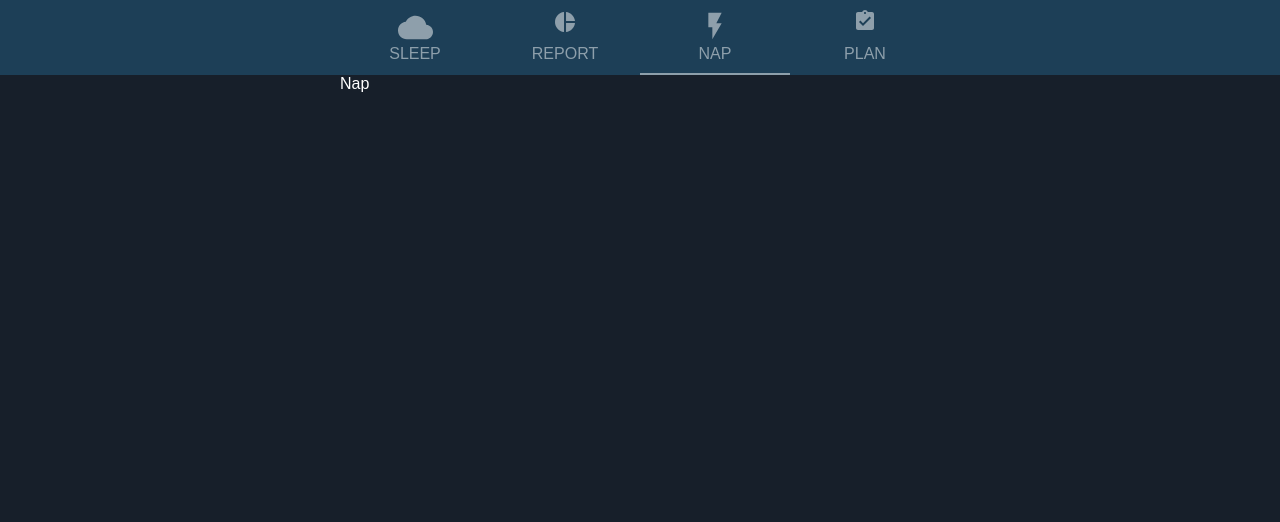
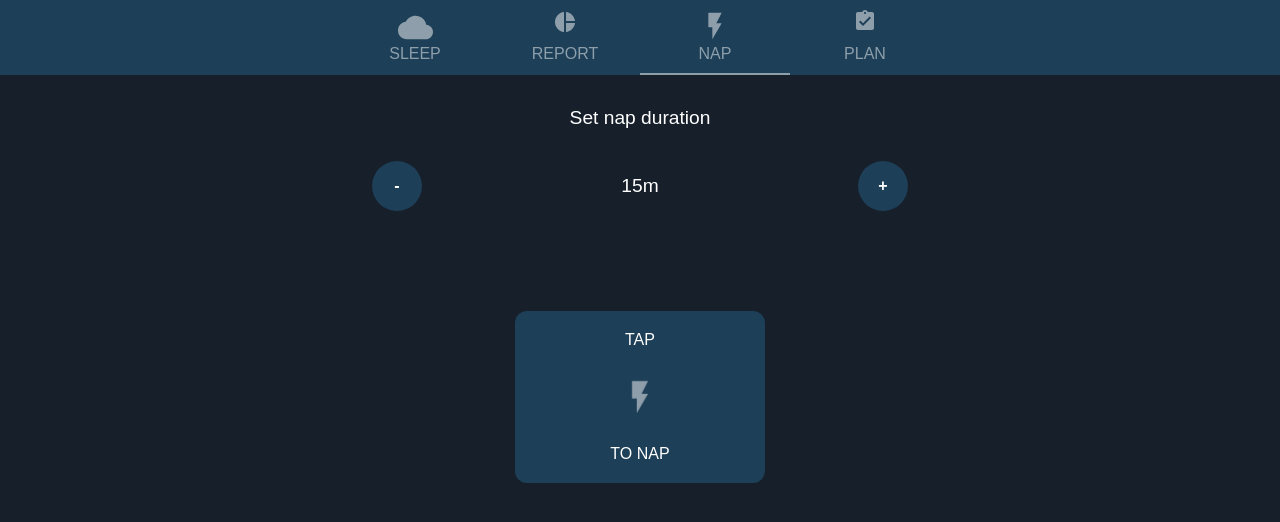
Before and after one commit to szczupag/rested, a React (Create React App) app: page /nap in a window 1280 px wide. Shown: the top 522 px of the page. Built offline with nearby package versions, Linux system fonts and the light colour scheme.

Commit message:
create Nap component & refactor Start view & add sleep rating

```diff
--- a/package.json
+++ b/package.json
@@ -16,7 +16,8 @@
     "react-dom": "^16.12.0",
     "react-router-dom": "^5.1.2",
     "react-scripts": "3.3.0",
-    "react-select": "^3.0.8"
+    "react-select": "^3.0.8",
+    "react-stars": "^2.2.5"
   },
   "scripts": {
     "start": "react-scripts start",
--- a/src/Page/Nap.js
+++ b/src/Page/Nap.js
@@ -1,8 +1,66 @@
-import React from 'react'
-import PageWrapper from './PageWrapper'
+import React, { Component } from 'react'
+import moment from 'moment'
+import nap from '../assets/nap.svg'
+import Sleeping from '../Sleeping'
+import Start from './Start'
 
-const Nap = () => (
-    "Nap"
-)
+class Nap extends Component {
+    constructor(props) {
+        super(props)
+        this.state = {
+            from: moment(),
+            to: moment().add(15, 'minutes'),
+            napStart: false,
+        }
+    }
+
+    durationDecrease = () => {
+        if (this.state.to > this.state.from) {
+            this.setState(prevState => ({ to: prevState.to.subtract(15, 'minutes') }))
+        }
+    }
+
+    durationIncrease = () => {
+        this.setState(prevState => ({ to: prevState.to.add(15, 'minutes') }))
+    }
+
+    getDuration = () => {
+        const duration = this.state.to - this.state.from
+        const minutes = Math.floor((duration / 1000 / 60) % 60)
+        const hours = Math.floor((duration / (1000 * 60 * 60)) % 24)
+        if (hours == 0) {
+            return `${minutes}m`
+        }
+        return `${hours}h ${minutes}m`
+    }
+
+    render() {
+        if (!this.state.napStart) {
+            return (
+                <>
+                    <h2>Set nap duration</h2>
+                    <div className="nap-controls-wrapper">
+                        <button onClick={this.durationDecrease}>-</button>
+                        <p className="nap-duration">{this.getDuration()}</p>
+                        <button onClick={this.durationIncrease}>+</button>
+                    </div>
+                    <div className="nap-start-wrapper">
+                        <p>Tap</p>
+                        <img src={nap} onClick={() => this.setState({ napStart: true })} />
+                        <p>to nap</p>
+                    </div>
+                </>
+            )
+        }
+        return (
+            <Start onBack={() => this.setState({ napStart: false })}>
+                <Sleeping>
+                    <p className="wake-up-time">Napping</p>
+                </Sleeping>
+            </Start>
+        )
+    }
+
+}
 
 export default Nap
--- a/src/Page/Sleep.js
+++ b/src/Page/Sleep.js
@@ -4,7 +4,8 @@ import Button from '../Button'
 import Tooltip from 'rc-tooltip';
 import Slider from 'rc-slider';
 import moment from 'moment'
-import SleepStart from './SleepStart'
+import Start from './Start'
+import Sleeping from '../Sleeping'
 
 import 'rc-slider/assets/index.css';
 import 'rc-tooltip/assets/bootstrap.css';
@@ -109,11 +110,14 @@ class Sleep extends Component {
             )
         }
         return (
-            <SleepStart
-                sleepStart={this.state.from}
-                wakeUpTime={this.state.to}
+            <Start
                 onBack={() => this.setState({ sleepStart: false })}
-            />
+            >
+                <h1>Estimated Wake Up Time</h1>
+                <Sleeping>
+                    <p className="wake-up-time">{this.state.to}</p>
+                </Sleeping>
+            </Start>
         );
     }
 }
--- a/src/Page/SleepStart.js
+++ /dev/null
@@ -1,42 +0,0 @@
-import React, { Component } from 'react'
-import Button from '../Button'
-import Sleeping from '../Sleeping'
-import PutMaskOn from '../PutMaskOn'
-
-class SleepStart extends Component {
-    constructor(props) {
-        super(props);
-        this.state = {
-            hidden: true
-        }
-    }
-
-    componentDidMount() {
-        setTimeout(() => {
-            this.setState({ hidden: false });
-        }, 4000);
-    }
-
-    render() {
-        return (
-            <div className="sleep-start-wrapper">
-                {this.state.hidden
-                    ? (
-                        <PutMaskOn />
-                    )
-                    : (
-                        <>
-                            <h1>Estimated Wake Up Time</h1>
-                            <Sleeping>
-                                <p className="wake-up-time">{this.props.wakeUpTime}</p>
-                            </Sleeping>
-                            <Button onClick={this.props.onBack}>Stop</Button>
-                        </>
-
-                    )}
-            </div>
-        )
-    }
-}
-
-export default SleepStart;
--- /dev/null
+++ b/src/Page/Start.js
@@ -0,0 +1,49 @@
+import React, { Component } from 'react'
+import Button from '../Button'
+import PutMaskOn from '../PutMaskOn'
+import ReactStars from 'react-stars'
+
+class SleepStart extends Component {
+    constructor(props) {
+        super(props);
+        this.state = {
+            mode: 'MASK'
+        }
+    }
+
+    componentDidMount() {
+        setTimeout(() => {
+            this.setState({ mode: 'START' });
+        }, 4000);
+    }
+
+    render() {
+        return (
+            <div className="sleep-start-wrapper">
+                {this.state.mode === 'MASK' && <PutMaskOn />}
+                {this.state.mode === 'START' && (
+                    <>
+                        {this.props.children}
+                        <Button onClick={() => this.setState({ mode: 'RATE' })}>Stop</Button>
+                    </>
+                )}
+                {this.state.mode === 'RATE' && (
+                    <>
+                        <h1>How do you feel?</h1>
+                        <div className="rating">
+                            <ReactStars
+                                count={5}
+                                size={24}
+                                onChange={this.props.onBack}
+                                color1={'#8d9fab'}
+                                color2={'#86FFEA'}
+                            />
+                        </div>
+                    </>
+                )}
+            </div>
+        )
+    }
+}
+
+export default SleepStart;
--- a/src/Sleeping/style.css
+++ b/src/Sleeping/style.css
@@ -1,12 +1,14 @@
 @keyframes spin {
-    from {
-      transform: rotate(0);
+  0% {
+    transform: rotate(0) scale(1)
   }
-    to{
-      transform: rotate(359deg);
+  50% {
+    transform: rotate(179deg) scale(1.2)
+  }
+  100% {
+    transform: rotate(359deg) scale(1)
   }
 }
-
 
 .circle-border {
   width: 150px;
--- a/src/index.css
+++ b/src/index.css
@@ -7,6 +7,10 @@ body {
 
 * {
     box-sizing: border-box;
+}
+
+p {
+    margin: 0;
 }
 
 .page-wrapper {
@@ -186,3 +190,46 @@ button:hover {
     border: #86FFEA;
     background-color: #86FFEA;
 }
+
+.nap-controls-wrapper {
+    display: flex;
+    align-items: center;
+    justify-content: space-between;
+    margin: 32px;
+}
+
+.nap-controls-wrapper p {
+    font-size: 1.2em;
+}
+
+.nap-controls-wrapper button {
+    width: 50px;
+    height: 50px;
+    border-radius: 100px;
+    padding: 0;
+    font-size: 1em;
+    font-weight: 600;
+}
+
+.nap-start-wrapper {
+    display: flex;
+    flex-direction: column;
+    justify-content: center;
+    align-items: center;
+    text-transform: uppercase;
+    width: 250px;
+    margin: 100px auto;
+    padding: 20px;
+    border-radius: 12px;
+    background-color: #1d3f57;
+}
+
+.nap-start-wrapper img{
+    margin: 32px;
+    animation: pulse 2s ease-in-out infinite;
+    cursor: pointer;
+}
+
+.rating span{
+    margin: 0 8px;
+}
--- a/src/routes.js
+++ b/src/routes.js
@@ -4,13 +4,11 @@ import Sleep from './Page/Sleep'
 import Nap from './Page/Nap'
 import Plan from './Page/Plan'
 import Report from './Page/Report'
-import SleepStart from './Page/SleepStart'
 
 export default function Routes() {
   return (
     <Switch>
       <Route path="/sleep" component={Sleep} />
-      <Route path="/start" component={SleepStart} />
       <Route path="/report" component={Report} />
       <Route path="/nap" component={Nap} />
       <Route path="/plan" component={Plan} />
```
Also changed, not shown: 1 other file (tests, documents, lock files or other folders). Lines whose indentation alone changed are shown as unchanged.
